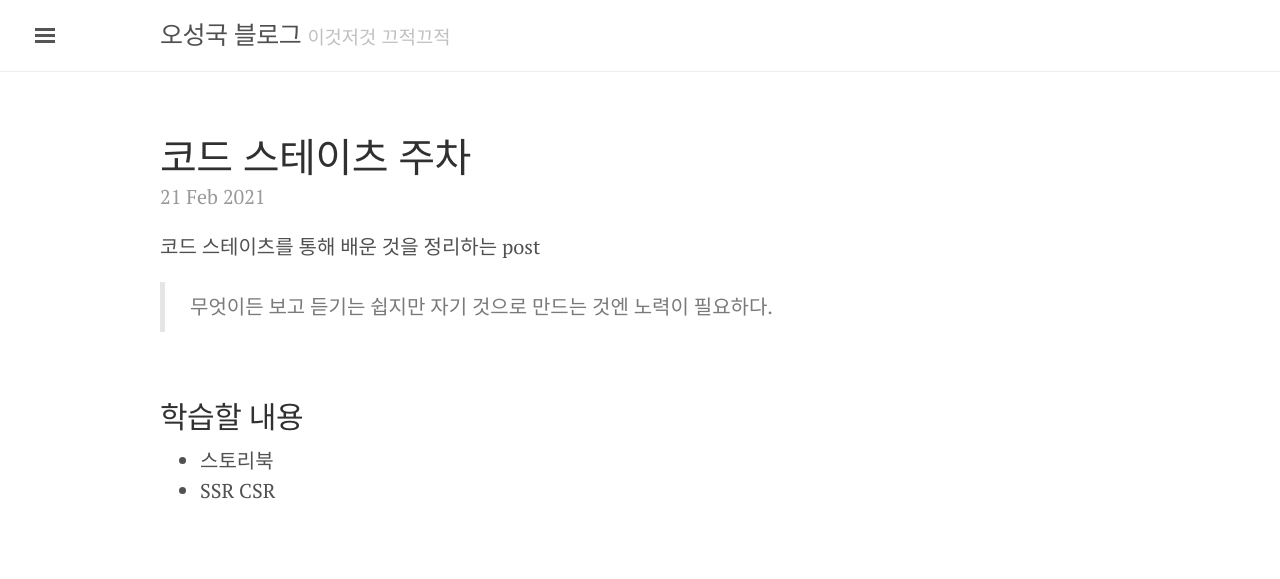
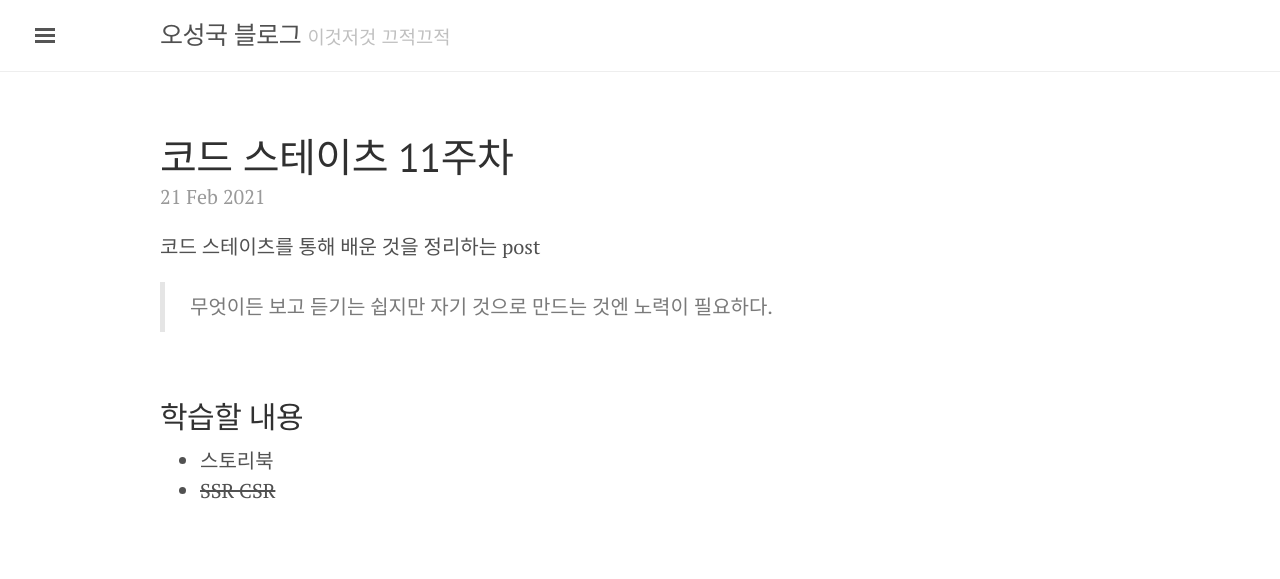
Before and after one commit to osunguk/osunguk.github.io, a Jekyll site: the page built from _posts/2021-02-21-codestats-eleventh-week.md, in a window 1280 px wide and 900 px high. Shown: the top 579 px of the window. Built offline with Jekyll 4.4.1, drawn with Linux system fonts in a browser that asks for light colours; comment, search, counter and statistics services are not loaded.

Commit message:
타이틀 수정

```diff
--- a/_posts/2021-02-21-codestats-eleventh-week.md
+++ b/_posts/2021-02-21-codestats-eleventh-week.md
@@ -1,6 +1,6 @@
 ---
 layout: post
-title: 코드 스테이츠 주차
+title: 코드 스테이츠 11주차
 categories: [codestates]
 ---
 
@@ -14,7 +14,7 @@
 ## 학습할 내용
 
 - 스토리북
-- SSR CSR
+- ~~SSR CSR~~
 
 <br>
 
```
